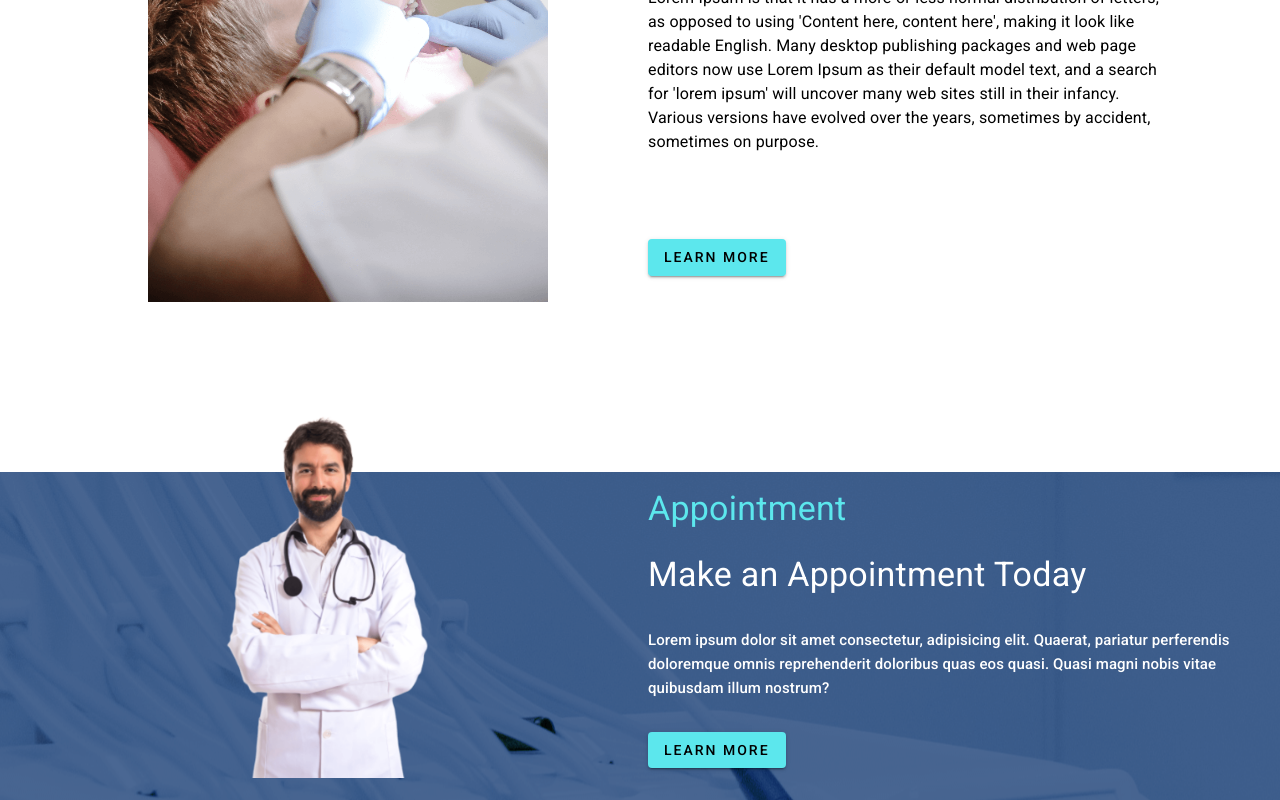
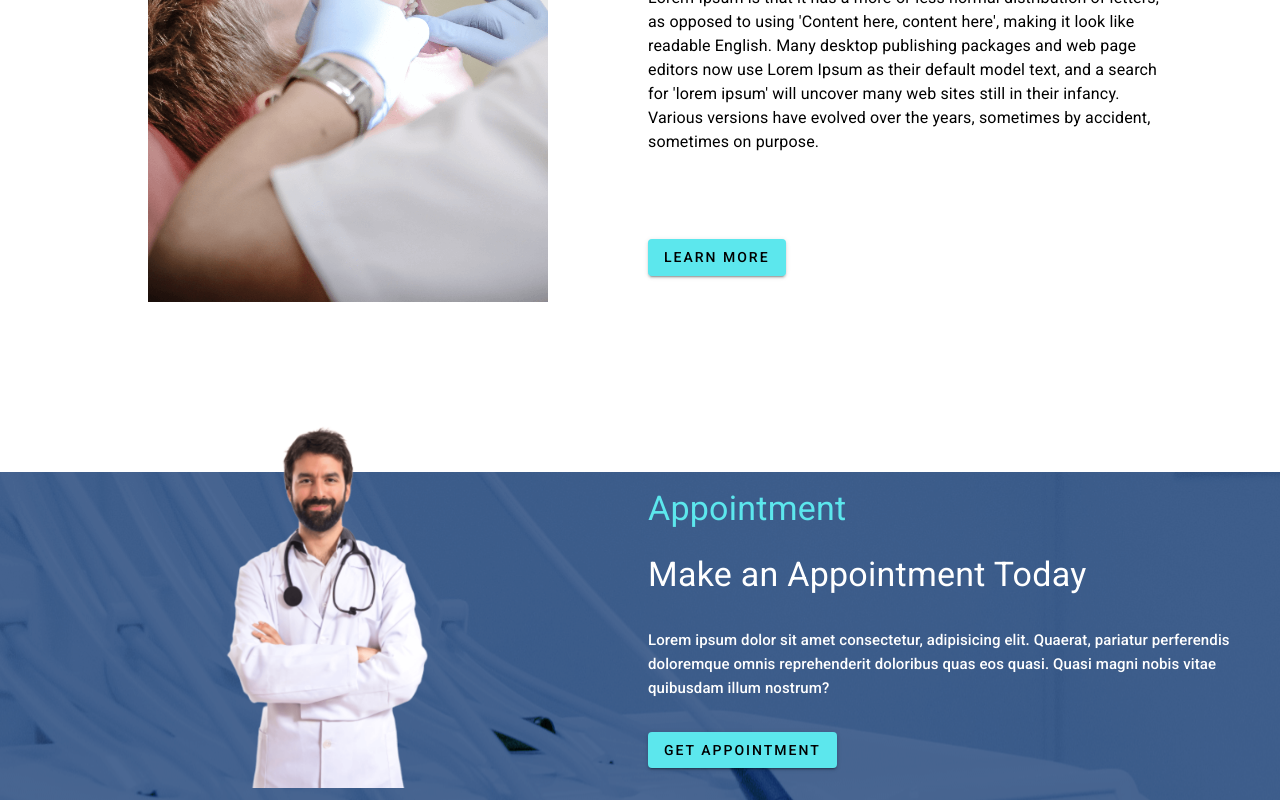
Before and after one commit to devruhul/doctors-portal-client, a React (Create React App) app: page / in a window 1280 px wide. Shown: the part 1660-2460 px from the top of the page. Built offline with nearby package versions, Linux system fonts and the light colour scheme.

Commit message:
added some changes with material ui

```diff
--- a/src/pages/Home/AppointmentBanner/AppointmentBanner.js
+++ b/src/pages/Home/AppointmentBanner/AppointmentBanner.js
@@ -5,6 +5,7 @@ import doctor from '../../../images/doctor.png';
 import appointment from '../../../images/appointment-bg.png';
 import { Typography } from '@mui/material';
 import Button from '@mui/material/Button';
+import { Link } from 'react-router-dom';
 
 const appointmentBg = {
     backgroundImage: `url(${appointment})`,
@@ -20,7 +21,7 @@ const AppointmentBanner = () => {
             <Grid container spacing={2}>
                 <Grid item xs={12} md={6}>
                     <img
-                        style={{ width: 400, marginTop: '-110px' }}
+                        style={{ width: 400, marginTop: '-100px' }}
                         src={doctor}
                         alt=""
                     />
@@ -36,7 +37,9 @@ const AppointmentBanner = () => {
                         <Typography sx={{ color: 'white', fontSize: '15px', my: 4 }} variant="h6" gutterBottom>
                             Lorem ipsum dolor sit amet consectetur, adipisicing elit. Quaerat, pariatur perferendis doloremque omnis reprehenderit doloribus quas eos quasi. Quasi magni nobis vitae quibusdam illum nostrum?
                         </Typography>
-                        <Button sx={{ backgroundColor: '#5CE7ED', color: 'black', mb: 4, letterSpacing: '2px' }} variant="contained">Learn More</Button>
+                        <Link to="/appointment">
+                            <Button sx={{ backgroundColor: '#5CE7ED', color: 'black', mb: 4, letterSpacing: '2px' }} variant="contained">Get Appointment</Button>
+                        </Link>
                     </Box>
                 </Grid>
             </Grid>
--- a/src/pages/Home/Feature/Feature.js
+++ b/src/pages/Home/Feature/Feature.js
@@ -1,6 +1,7 @@
 import React from 'react';
 import { Grid, Box, Button, Typography, Container } from '@mui/material';
 import featureImg from '../../../images/treatment.png'
+import { Link } from 'react-router-dom';
 
 const Feature = () => {
     return (
@@ -22,7 +23,9 @@ const Feature = () => {
                         <Typography sx={{ mt: 5, pb: 10 }} variant="body1" gutterBottom>
                             It is a long established fact that a reader will be distracted by the readable content of a page when looking at its layout. The point of using Lorem Ipsum is that it has a more-or-less normal distribution of letters, as opposed to using 'Content here, content here', making it look like readable English. Many desktop publishing packages and web page editors now use Lorem Ipsum as their default model text, and a search for 'lorem ipsum' will uncover many web sites still in their infancy. Various versions have evolved over the years, sometimes by accident, sometimes on purpose.
                         </Typography>
-                        <Button sx={{ backgroundColor: '#5CE7ED', color: 'black', mb: 4, letterSpacing: '2px' }} variant="contained">Learn More</Button>
+                        <Link to="/services">
+                            <Button sx={{ backgroundColor: '#5CE7ED', color: 'black', mb: 4, letterSpacing: '2px' }} variant="contained">Learn More</Button>
+                        </Link>
                     </Box>
                 </Grid>
             </Grid>
```
